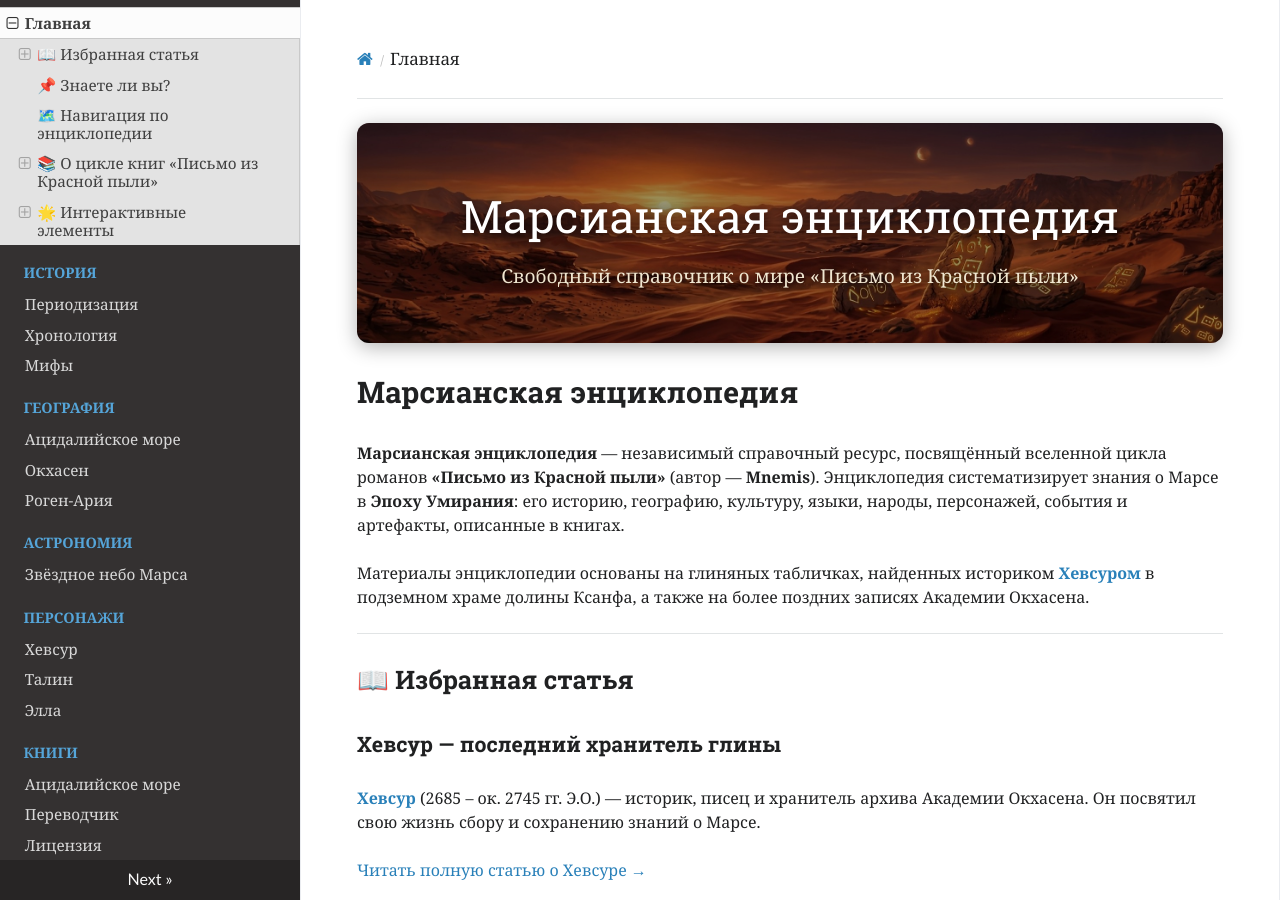
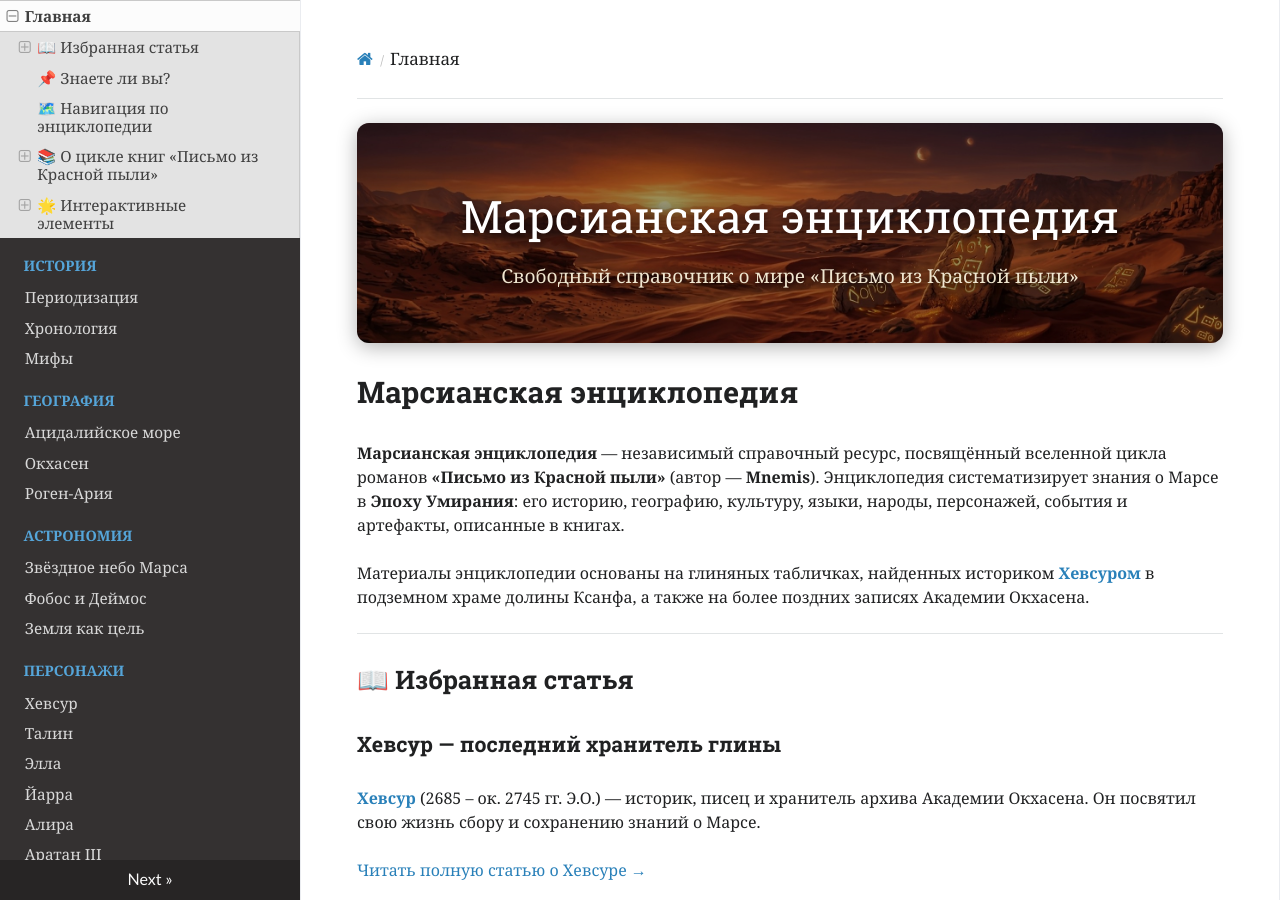
Before and after one commit to ivanhohlov14-bit/mars-encyclopedia, an MkDocs documentation site: the page built from docs/index.md, in a window 1280 px wide and 900 px high. Built offline with MkDocs 1.6.1, drawn with Linux system fonts in a browser that asks for light colours; nearby versions of some CDN libraries.

Commit message:
Update mkdocs.yml

```diff
--- a/mkdocs.yml
+++ b/mkdocs.yml
@@ -30,13 +30,17 @@ nav:
       - Роген-Ария: geography/rogen-aria.md
   - Астрономия:
       - Звёздное небо Марса: astronomy/mars-sky.md
+      - Фобос и Деймос: astronomy/phobos-deimos.md
+      - Земля как цель: astronomy/earth-as-target.md
   - Персонажи:
       - Хевсур: people/hevsur.md
       - Талин: people/talin.md
       - Элла: people/ella.md
+      - Йарра: people/yarra.md
+      - Алира: people/alira.md
+      - Аратан III: people/aratan-iii.md
   - Книги:
       - Ацидалийское море: books/acidalia-sea.md
-      - Переводчик: translator.md
-      - Лицензия: license.md
+
 extra_css:
   - stylesheets/extra.css
```
